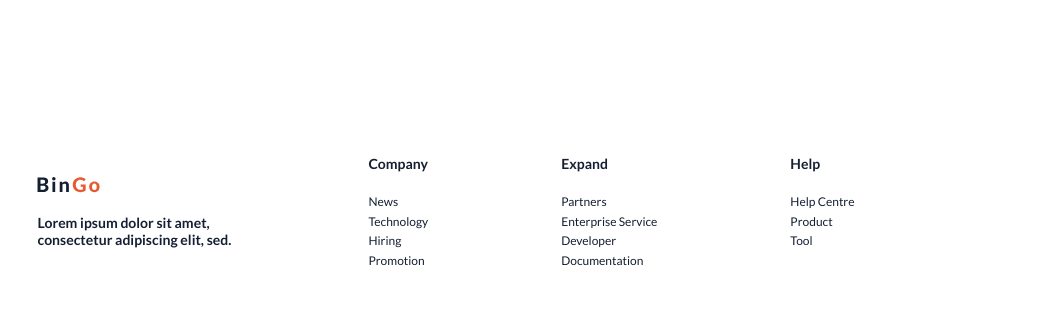
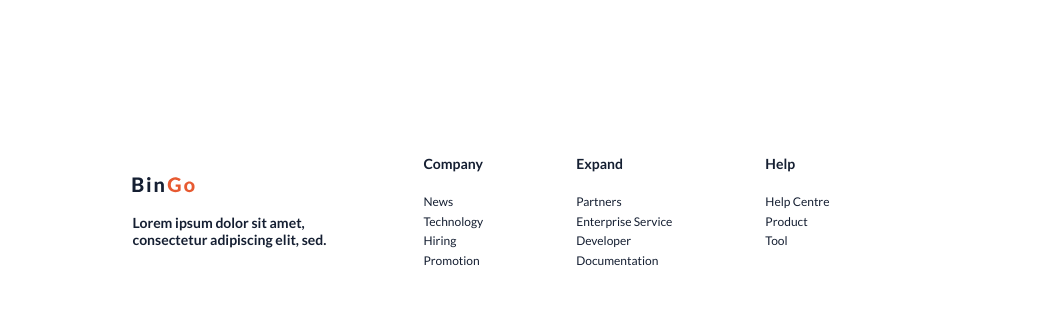
Before and after one commit to stilixoff/hw5-cursor, a plain HTML site: page index.html in a window 1280 px wide. Shown: the part 3520-3840 px from the top of the page, without its empty margins (79-1138 px from the left). Drawn offline with Linux system fonts and the light colour scheme.

Commit message:
fix footrer padding

```diff
--- a/style.css
+++ b/style.css
@@ -924,8 +924,9 @@ h3 {
     justify-content: space-around;
     flex-direction: row;
     max-width: 950px;
-    margin: 160px auto 50px 50px;
-    /* height: 317px; */
+    margin: auto;
+    padding: 160px 160px 50px 0px;
+    box-sizing: border-box;
 }
 
 footer li:first-child {
```
